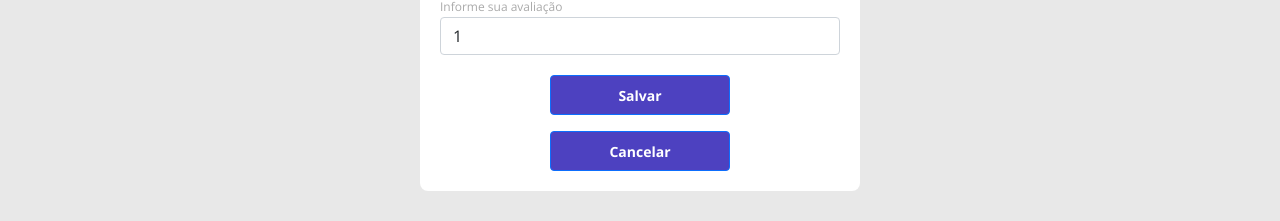
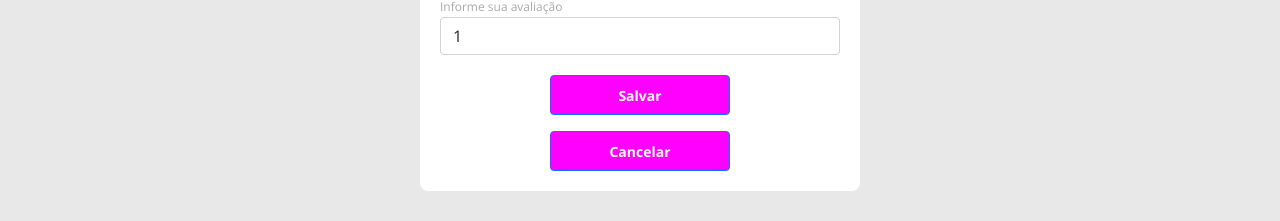
Before and after one commit to ThaynaSantana/dsmovie, a React (Create React App) app in the folder frontend/: page /form/1 in a window 1280 px wide. Shown: the part 293-514 px from the top of the page. Built offline with nearby package versions, Linux system fonts and the light colour scheme; no server answers.

Commit message:
deixando mais bonitinho

```diff
--- a/frontend/src/components/FormCard/styles.css
+++ b/frontend/src/components/FormCard/styles.css
@@ -46,7 +46,7 @@
 }
 
 .dsmovie-btn {
-    background-color: var(--color-primary);
+    background-color: #ff00ff;
     font-size: 14px;
     font-weight: 700;
     height: 40px;
```
